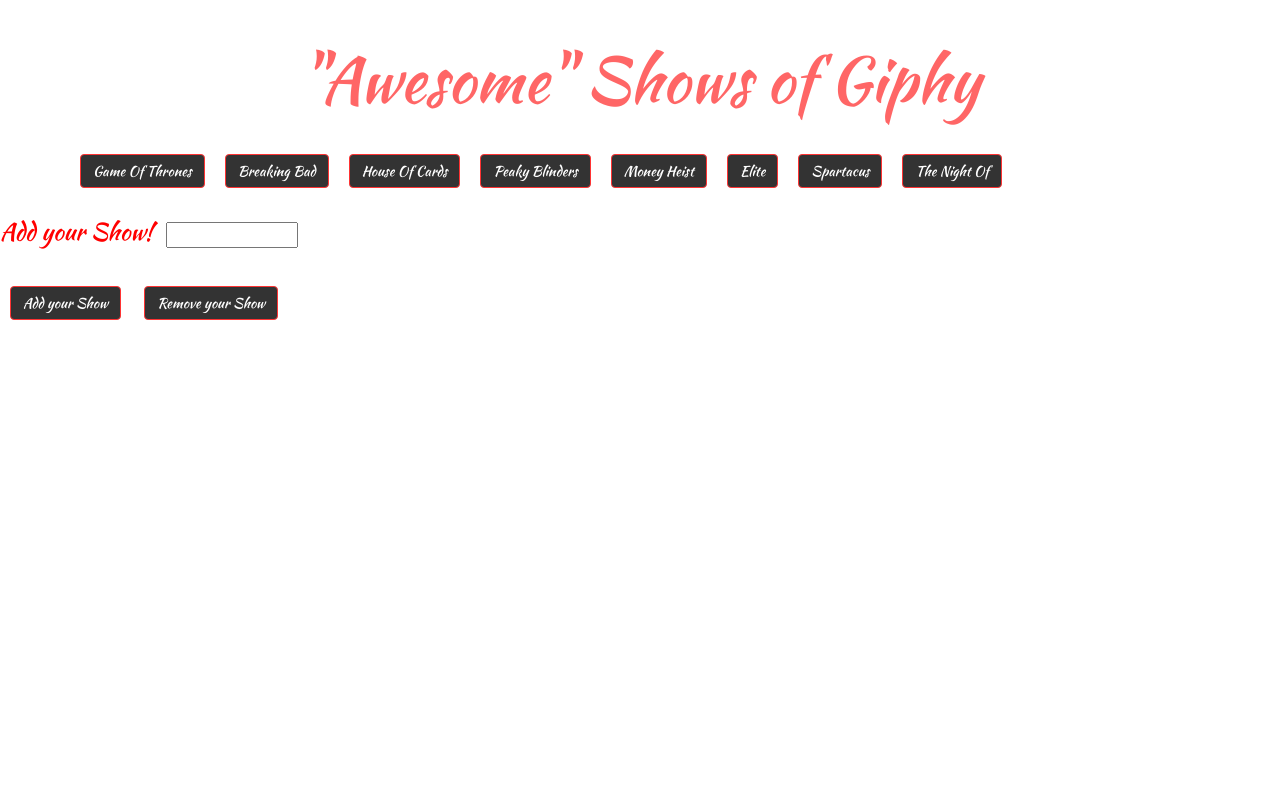
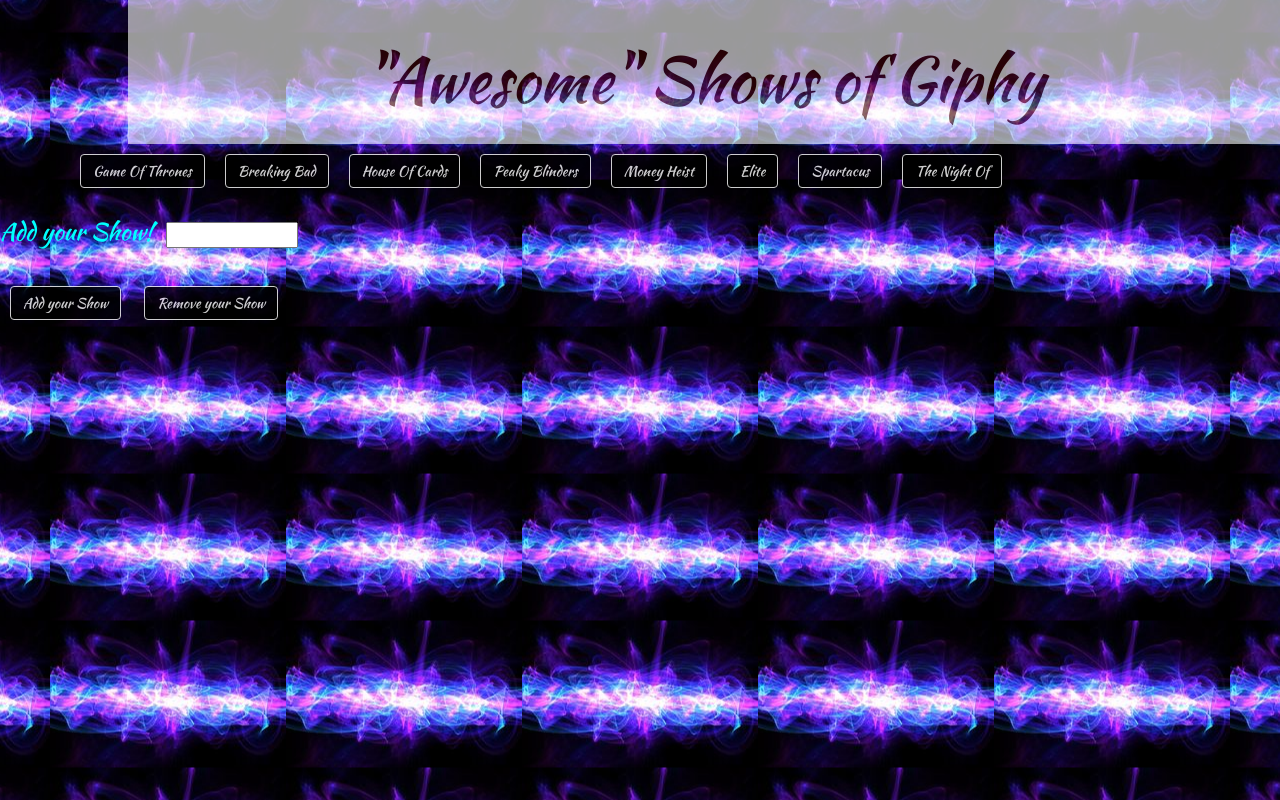
Before and after one commit to jun3pr/giphy, a plain HTML site: page index.html in a window 1280 px wide. Drawn offline with nearby package versions, Linux system fonts and the light colour scheme.

Commit message:
background

```diff
--- a/assets/css/style.css
+++ b/assets/css/style.css
@@ -1,5 +1,5 @@
 body {
-    background: url() center center fixed;
+    background: url("../images/back.jpg") center center fixed;
     font-family: 'Kaushan Script', cursive;
  }
 
@@ -13,24 +13,24 @@ body {
     margin: 10px;
     opacity: .8;
     background-color: black;
-    border-color: red;
+    border-color: white;
  }
 
  .jumbotron {
-    color: red;
+    color:rgb(63, 3, 3);
     margin-bottom: auto;
     padding-bottom: 20px;
-    padding-top: 25px;
+    padding-top: 25px;s
     margin-right: 10%;
     margin-left: 10%;
     text-align: center;
     opacity: .6;
-    background-color: #fff;
+    background-color: #fff;s
     margin: 0 auto;
  }
 
  label {
-    color: red;
+    color:aqua;
     font-size: 25px;
     margin-right: 10px;
  }
```
Also changed, not shown: assets/images/back.jpg (added).
